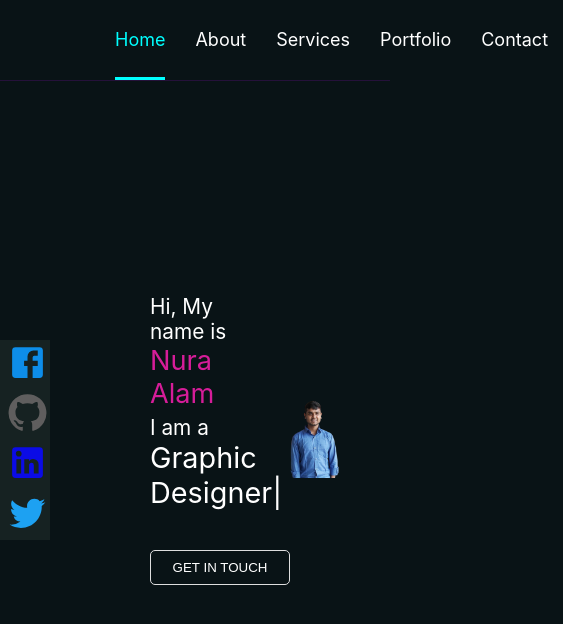
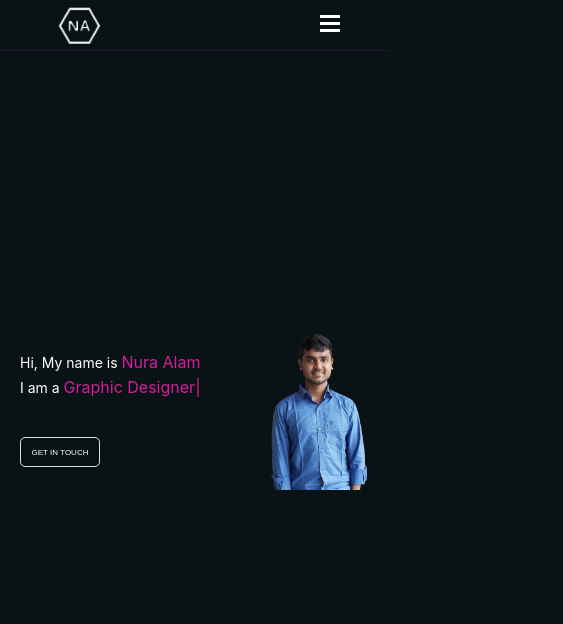
Before and after one commit to Nuralam30/my-portfolio, a React (Create React App) app: page /home in a window 390 px wide. Shown: the top 624 px of the page, 563 px wide, since content can reach past the window. Built offline with nearby package versions, Linux system fonts and the light colour scheme.

Commit message:
media query added to the home page

```diff
--- a/src/components/Header/Header.css
+++ b/src/components/Header/Header.css
@@ -3,6 +3,7 @@
     line-height: 60px;
     display: flex;
     justify-content: space-between;
+    align-items: center;
     padding: 0px 100px;
     border-bottom: 1px solid #25113a;
 }
@@ -13,3 +14,37 @@
     width: 100%;
     height: 100%;
 }
+
+
+/* ---------toggle button start---------- */
+.toggle-btn{
+    display: flex;
+    flex-direction: column;
+    justify-content: center;
+    align-items: center;
+    cursor: pointer;
+    display: none;
+}
+.bar{
+    width: 20px;
+    height: 3px;
+    background-color: #ffffff;
+    margin-bottom: 4px;
+}
+
+
+/* ===========responsive navbar============= */
+@media screen and (max-width: 800px) {
+    .navbar{
+        display: none;
+    }
+    .toggle-btn{
+        display: flex;
+    }
+}
+
+@media screen and (max-width: 600px) {
+    .header{
+        padding: 0px 50px;
+    }
+}
--- a/src/components/Header/Header.js
+++ b/src/components/Header/Header.js
@@ -7,8 +7,15 @@ import { Link } from 'react-router-dom';
 const Header = () => {
     return (
         <div className='header'>
-            <div className="logo"> <Link to="/home"><img src={logo} alt="Logo" /></Link></div>
+            <div className="logo"> <Link to="/"><img src={logo} alt="Logo" /></Link></div>
+
             <Navbar></Navbar>
+
+            <div className="toggle-btn">
+                <span className="bar"></span>
+                <span className="bar"></span>
+                <span className="bar"></span>
+            </div>
         </div>
     );
 };
--- a/src/components/Header/Navbar/Navbar.js
+++ b/src/components/Header/Navbar/Navbar.js
@@ -3,6 +3,7 @@ import './Navbar.css';
 import { Link } from "react-router-dom";
 
 const Navbar = () => {
+
     return (
         <div className='navbar'>
             <nav>
--- a/src/components/Home/Banner/Banner.css
+++ b/src/components/Home/Banner/Banner.css
@@ -61,7 +61,6 @@
     margin-top: 40px;
     width: 140px;
     height: 35px;
-    font-size: 16px;
     border: 1px solid #dedede;
     border-radius: 5px;
     position: relative;
@@ -73,10 +72,15 @@
     top: 0;
     left: 0;
     height: 100%;
-    transition: all 1s ease
+    transition: all .5s ease-in;
+    cursor: pointer;
 }
-.get-in-touch-btn{
+.btn-hover{
+    width: 0%;
+}
+.btn-animation{
     width: 100%;
+    font-size: 16px;
     background-color: transparent;
     color: #fff;
     text-transform: uppercase;
@@ -87,16 +91,9 @@
 .get-in-touch:hover .btn-hover{
     z-index: 9;
     background-color: #1c2c31;
-    animation: btnHover 1s ease;
+    width: 100%;
 }
-@keyframes btnHover{
-    0%{
-        width: 0%;
-    }
-    100%{
-        width: 100%;
-    }
-}
+
 
 /* ==============profile  image section ============== */
 .profile-image{
--- a/src/components/Home/Banner/Typed.js
+++ b/src/components/Home/Banner/Typed.js
@@ -10,7 +10,7 @@ const textLines = [
 
 const Typed = () => {
     return (
-        <span style={{ fontSize: "1.8rem" }}>
+        <span className='highlight'>
             <TypedJs strings={textLines} typeSpeed={60} backSpeed={50} endDelay={100} loop={true} />
         </span>
     );
--- a/src/components/Home/Home.css
+++ b/src/components/Home/Home.css
@@ -0,0 +1,47 @@
+
+@media screen and (max-width: 550px) {
+    .social-links{
+        display: none !important;
+    }
+    .banner-text p{
+        font-size: 1.1rem !important;
+    }
+    .banner-text .highlight{
+        font-size: 1.3rem !important;
+    }
+}
+@media screen and (max-width: 480px) {
+    .header .logo{
+        height: 50px !important;
+    }
+    .banner-text{
+        padding: 0px 20px !important;
+    }
+    .banner-text p{
+        font-size: 16px !important;
+    }
+    .banner-text .highlight{
+        font-size: 18px !important;
+    }
+    .get-in-touch{
+        max-width: 100px;
+    }
+    .btn-animation{
+        font-size: 12px;
+    }
+}
+@media screen and (max-width: 400px) {
+    .banner-text p{
+        font-size: 14px !important;
+    }
+    .banner-text .highlight{
+        font-size: 16px !important;
+    }
+    .get-in-touch{
+        height: 30px !important;
+        max-width: 80px !important;
+    }
+    .btn-animation{
+        font-size: 8px;
+    }
+}
--- a/src/components/Home/Home.js
+++ b/src/components/Home/Home.js
@@ -1,7 +1,7 @@
 import React from 'react';
-import './Home.css';
 import Header from './../Header/Header';
 import Banner from './Banner/Banner';
+import './Home.css';
 
 const Home = () => {
     return (
```
Also changed, not shown: src/components/Header/Navbar/Navbar.css (line endings or trailing spaces).
